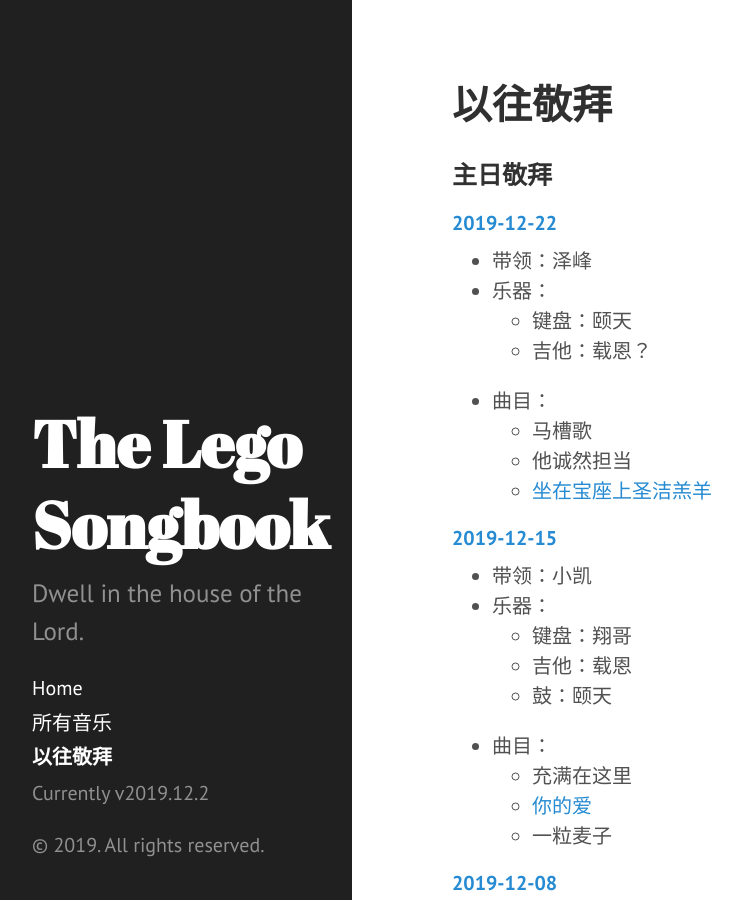
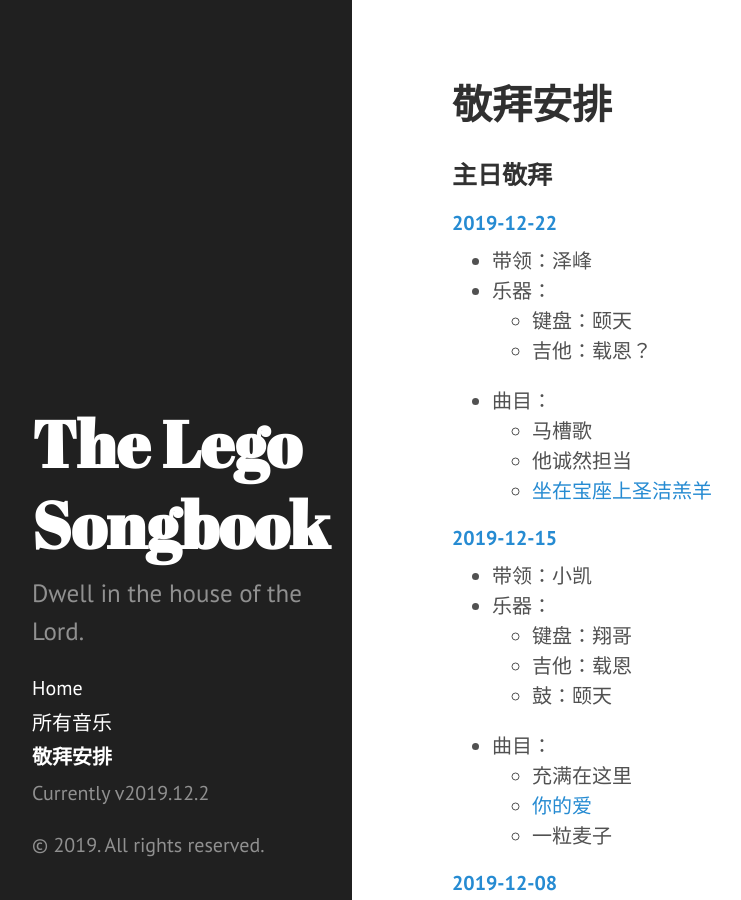
Before and after one commit to kipyin/lego-songbook, a Jekyll site: the page built from services.md, in a window 1280 px wide and 900 px high. Shown: the whole window, without its empty margins (8-749 px from the left). Built offline with Jekyll 4.4.1, drawn with Linux system fonts in a browser that asks for light colours; some web fonts are replaced.

Commit message:
Change `past-services` to `services`

```diff
--- a/past-services.md
+++ b/services.md
@@ -1,5 +1,5 @@
 ---
-title: 以往敬拜
+title: 敬拜安排
 layout: page
 permalink: /past-services/
 ---
```
